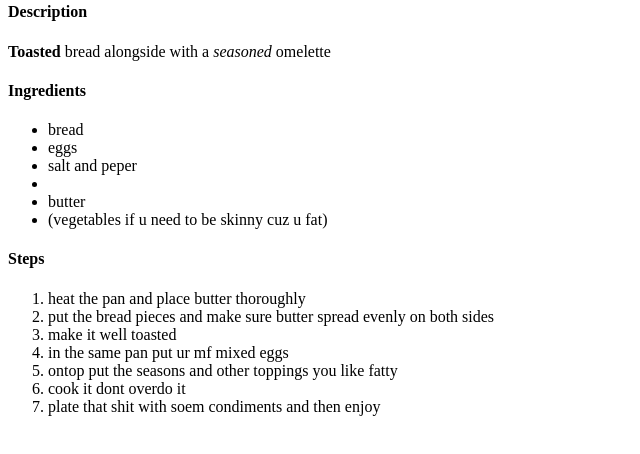
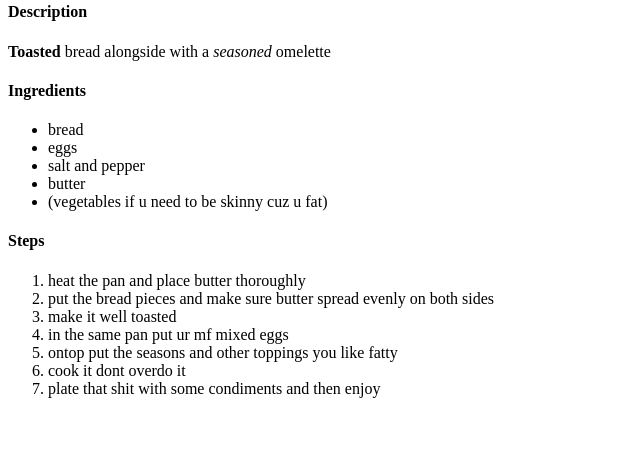
Before and after one commit to RuneProgramz/odin-recipes, a plain HTML site: page recipes/breadandeggs.html in a window 1280 px wide. Shown: the part 250-704 px from the top of the page, without its empty margins (0-640 px from the left). Drawn offline with Linux system fonts and the light colour scheme.

Commit message:
grammar issues on step 7 fixed

```diff
--- a/recipes/breadandeggs.html
+++ b/recipes/breadandeggs.html
@@ -15,7 +15,7 @@
 <ul>
 <li>bread</li>
 <li>eggs</li>
-<li>salt and peper<li>
+<li>salt and pepper</li>
 <li>butter</li>
 <li>(vegetables if u need to be skinny cuz u fat)</li>
 </ul>
@@ -28,7 +28,7 @@
 <li>in the same pan put ur mf mixed eggs</li>
 <li> ontop put the seasons and other toppings you like fatty</li>
 <li> cook it dont overdo it</li>
-<li> plate that shit with soem condiments and then enjoy</li>
+<li> plate that shit with some condiments and then enjoy</li>
 </ol>
 
 
```
